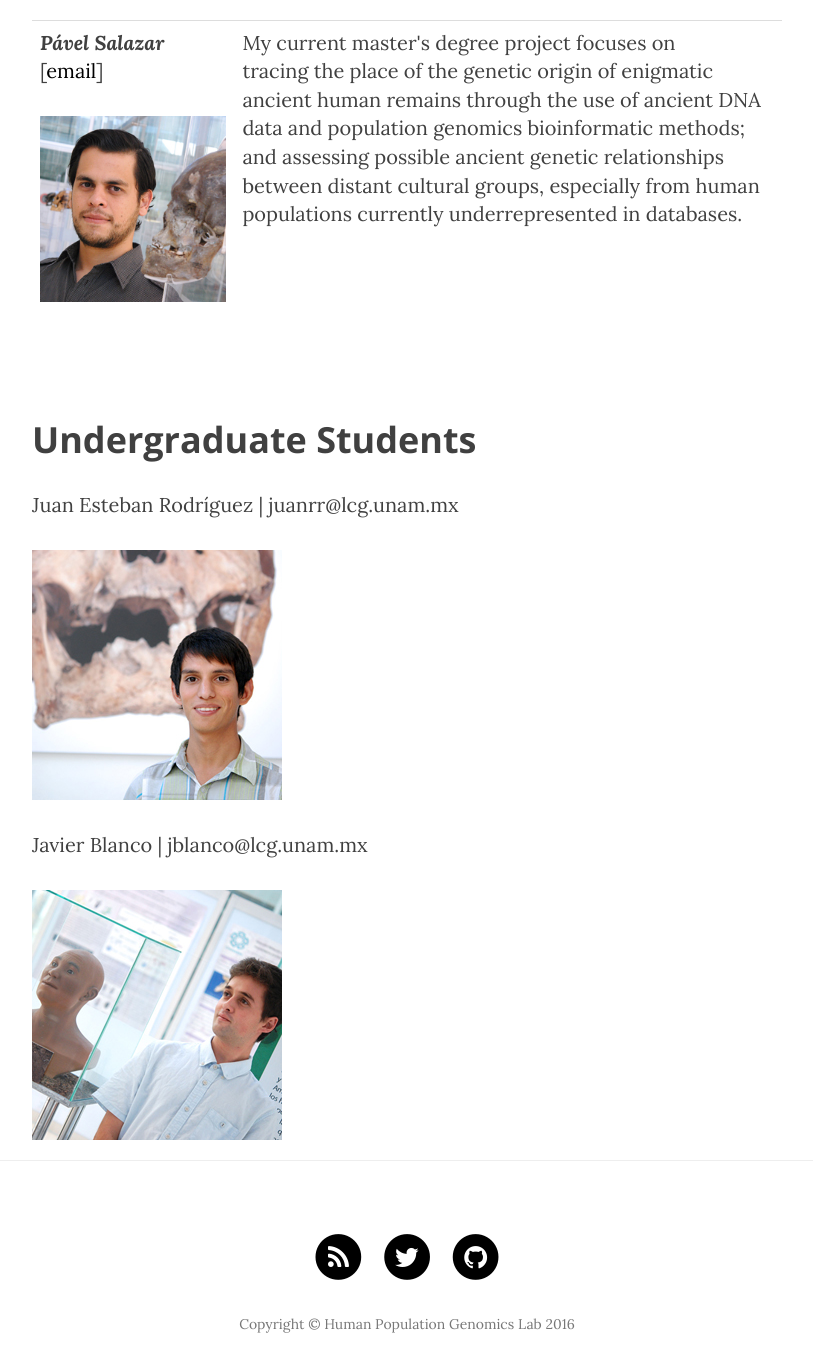
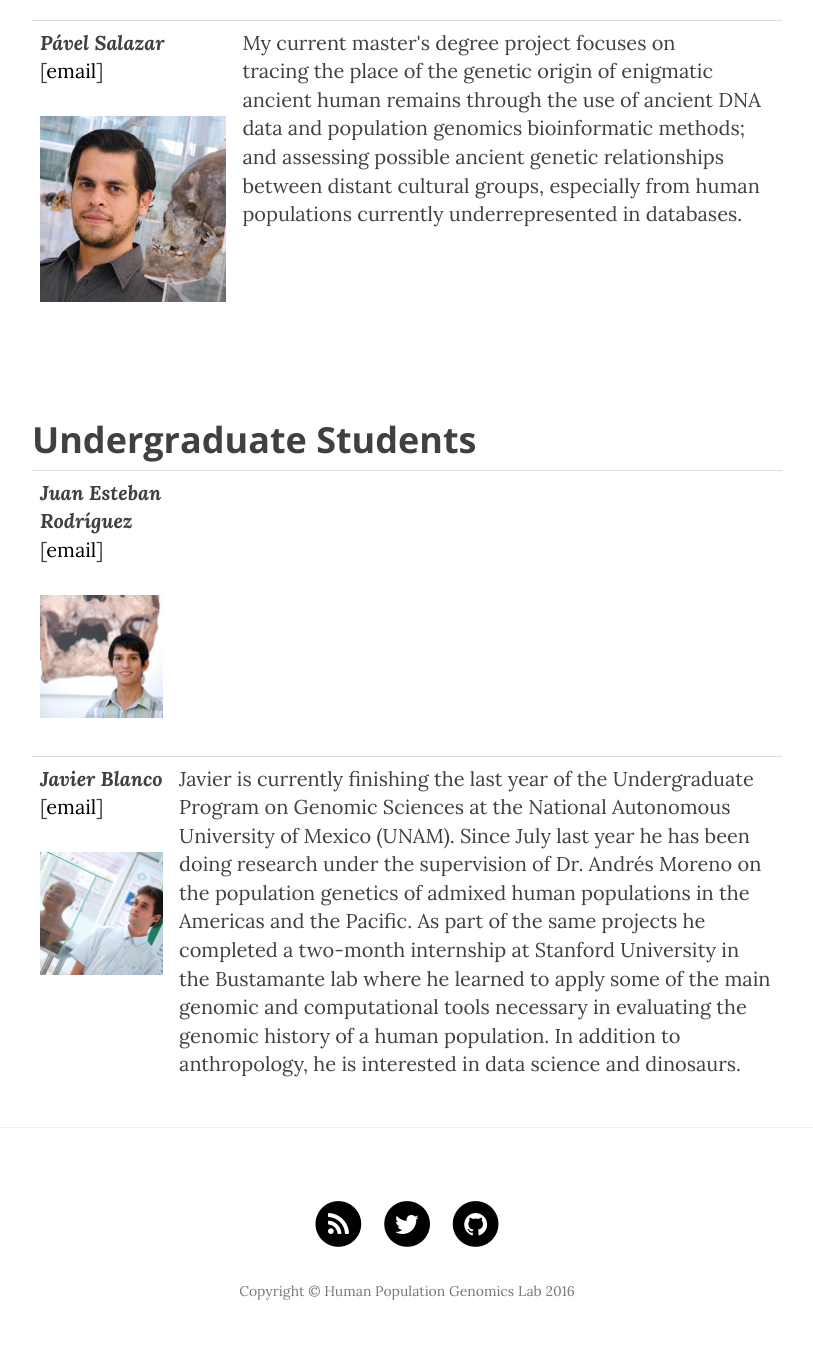
Before and after one commit to milkshakeplustip/milkshakeplustip.github.io, a Jekyll site: the page built from b_people.html, in a window 1280 px wide and 1400 px high, scrolled down 2136 px. Shown: the top 1372 px of the window, without its empty margins (233-1046 px from the left). Built offline with Jekyll 4.4.1, drawn with Linux system fonts in a browser that asks for light colours; nearby versions of some CDN libraries.

Commit message:
juan y yo

```diff
--- a/b_people.html
+++ b/b_people.html
@@ -25,7 +25,13 @@ header-img: "img/morenolab_2_1000.jpg"
 	</tr>
 </table>
 <h2 class="section-heading">Undergraduate Students</h2>
-<p>Juan Esteban Rodríguez | juanrr@lcg.unam.mx</p>
-<img src="/img/JuanEst250.jpg" alt="JuanEst">
-<p>Javier Blanco | jblanco@lcg.unam.mx</p>
-<img src="/img/Javier250.jpg" alt="Javier">
+<table style="width:100%">
+	<tr>
+		<td><b><i>Juan Esteban Rodríguez </i></b>[<a href=juanrr@lcg.unam.mx>email</a>]<p><img src="/img/JuanEst250.jpg" alt="JuanEst" height="500" width="500"></p></td>
+		<td></td>
+	</tr>
+	<tr>
+		<td><b><i>Javier Blanco </i></b>[<a href=jblanco@lcg.unam.mx>email</a>]<p><img src="/img/Javier250.jpg" alt="Javier" height="500" width="500"></p></td>
+		<td>Javier is currently finishing the last year of the Undergraduate Program on Genomic Sciences at the National Autonomous University of Mexico (UNAM). Since July last year he has been doing research under the supervision of Dr. Andrés Moreno on the population genetics of admixed human populations in the Americas and the Pacific. As part of the same projects he completed a two-month internship at Stanford University in the Bustamante lab where he learned to apply some of the main genomic and computational tools necessary in evaluating the genomic history of a human population. In addition to anthropology, he is interested in data science and dinosaurs.</td>
+	</tr>
+</table>
```
